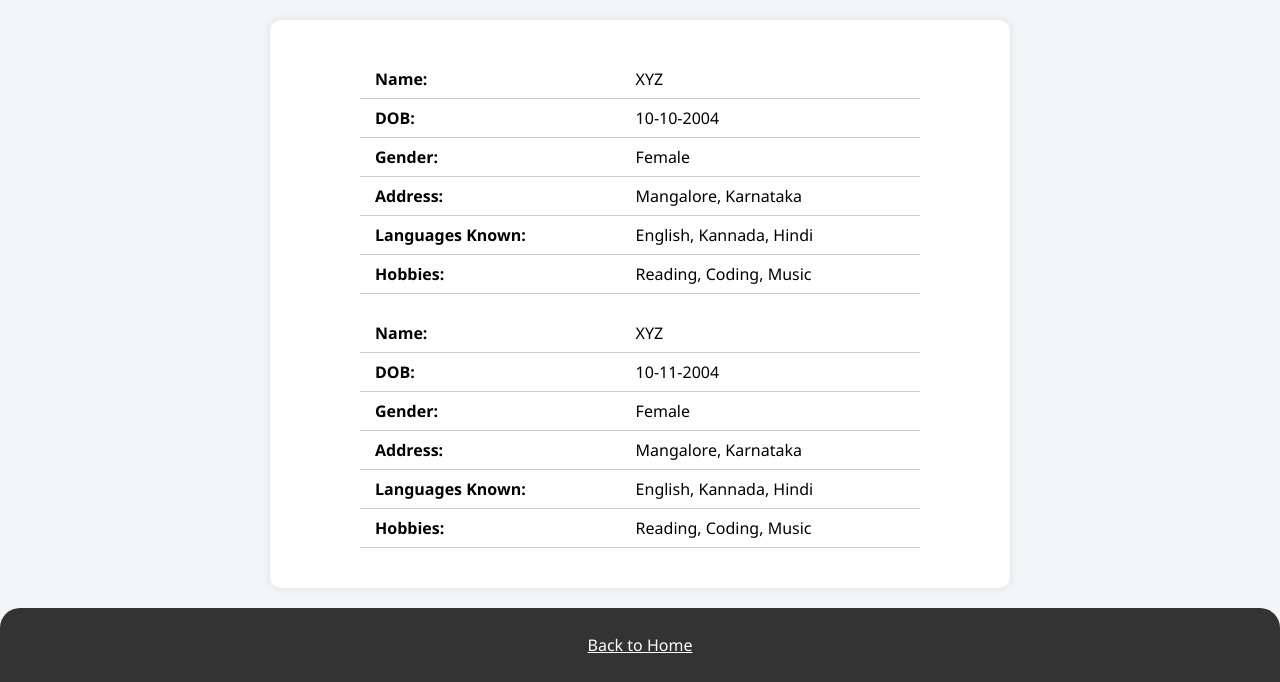
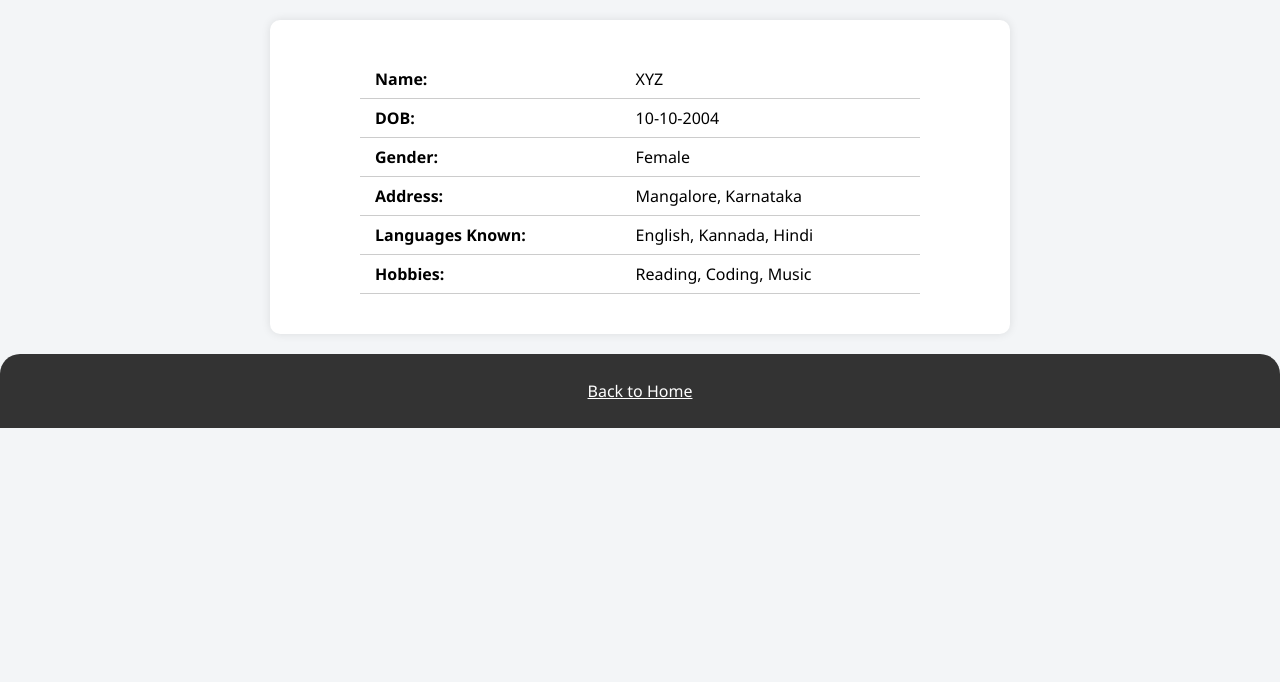
Before and after one commit to baishwarya933-source/resume-website, a plain HTML site: page biodata.html in a window 1280 px wide. Shown: the part 148-830 px from the top of the page. After the commit the page ends 800 px from the top, so only its background shows below. Drawn offline with nearby package versions, Linux system fonts and the light colour scheme.

Commit message:
Add files via upload

```diff
--- a/biodata.html
+++ b/biodata.html
@@ -35,14 +35,6 @@
       <tr><td><b>Languages Known:</b></td><td>English, Kannada, Hindi</td></tr>
       <tr><td><b>Hobbies:</b></td><td>Reading, Coding, Music</td></tr>
     </table>
-    <table>
-      <tr><td><b>Name:</b></td><td>XYZ</td></tr>
-      <tr><td><b>DOB:</b></td><td>10-11-2004</td></tr>
-      <tr><td><b>Gender:</b></td><td>Female</td></tr>
-      <tr><td><b>Address:</b></td><td>Mangalore, Karnataka</td></tr>
-      <tr><td><b>Languages Known:</b></td><td>English, Kannada, Hindi</td></tr>
-      <tr><td><b>Hobbies:</b></td><td>Reading, Coding, Music</td></tr>
-    </table>
   </section>
 
   <footer>
```
